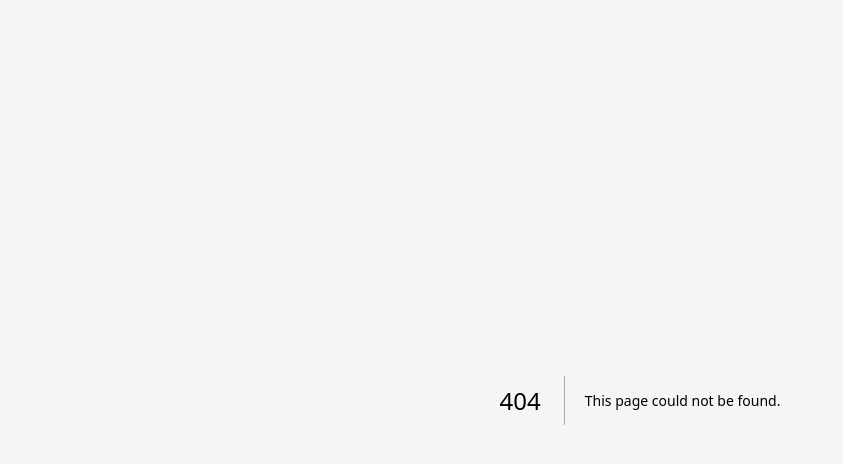
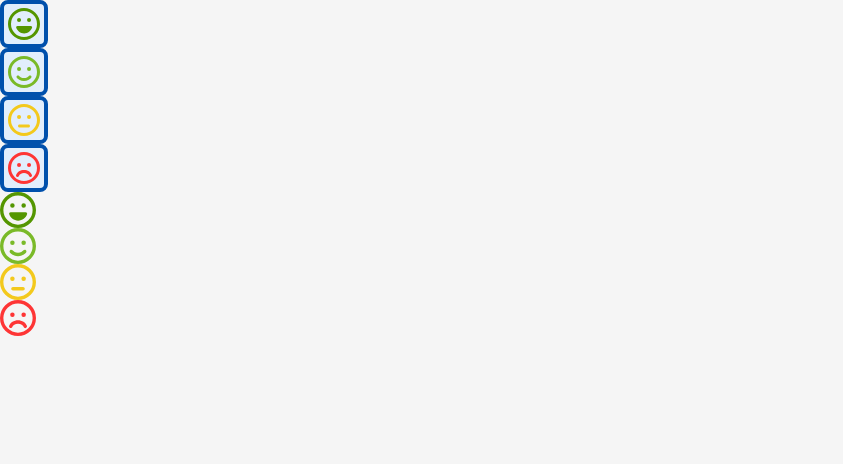
Before and after one commit to Hivqs79/Portal_do_Conselho, a Next.js app in the folder front/app/: page /testComponents in a window 1280 px wide. Before the commit this address had no page. Shown: the top 464 px of the page, without its empty margins (0-843 px from the left). Built offline with nearby package versions, Linux system fonts and the light colour scheme.

Commit message:
Componente de rankeamento criado

```diff
--- /dev/null
+++ b/front/app/app/testComponents/page.tsx
@@ -0,0 +1,19 @@
+import Rank from "@/components/rank/Rank";
+import Table from "@/components/table/Table";
+
+export default function TestingComponents() {
+  return (
+    <>
+      <Table />
+      <Rank type="otimo" outline={true} />
+      <Rank type="bom" outline={true} />
+      <Rank type="mediano" outline={true} />
+      <Rank type="critico" outline={true} />
+
+      <Rank type="otimo" outline={false} />
+      <Rank type="bom" outline={false} />
+      <Rank type="mediano" outline={false} />
+      <Rank type="critico" outline={false} />
+    </>
+  );
+}
--- /dev/null
+++ b/front/app/components/rank/Rank.tsx
@@ -0,0 +1,66 @@
+import { BrandColors } from "@/theme/BrandColors";
+import {
+  FaRegFaceFrown,
+  FaRegFaceLaugh,
+  FaRegFaceMeh,
+  FaRegFaceSmile,
+} from "react-icons/fa6";
+
+interface RankProps {
+  type: "otimo" | "bom" | "mediano" | "critico";
+  outline: boolean;
+}
+
+export default function Rank({ type, outline }: RankProps) {
+  const primaryColor = BrandColors.primary_color;
+  const terciaryColor = BrandColors.terciary_color;
+
+  const className = `text-4xl ${
+    outline ? "border-4 p-1 text-5xl rounded-normal" : ""
+  }`;
+
+  const rank = {
+    otimo: (
+      <FaRegFaceLaugh
+        className={`${className} text-[#549600]`}
+        style={
+          outline
+            ? { backgroundColor: terciaryColor, borderColor: primaryColor }
+            : {}
+        }
+      />
+    ),
+    bom: (
+      <FaRegFaceSmile
+        className={`${className} text-[#7ABA28]`}
+        style={
+          outline
+            ? { backgroundColor: terciaryColor, borderColor: primaryColor }
+            : {}
+        }
+      />
+    ),
+    mediano: (
+      <FaRegFaceMeh
+        className={`${className} text-[#F3C91C]`}
+        style={
+          outline
+            ? { backgroundColor: terciaryColor, borderColor: primaryColor }
+            : {}
+        }
+      />
+    ),
+    critico: (
+      <FaRegFaceFrown
+        className={`${className} text-[#FE3535]`}
+        style={
+          outline
+            ? { backgroundColor: terciaryColor, borderColor: primaryColor }
+            : {}
+        }
+      />
+    ),
+  };
+
+  return <div>{rank[type]}</div>;
+}
--- /dev/null
+++ b/front/app/components/table/Table.tsx
@@ -0,0 +1,24 @@
+import { Button } from "@mui/material";
+import TableRow from "./TableRow";
+import { FaRegFaceFrown, FaRegFaceLaugh, FaRegFaceMeh, FaRegFaceSmile } from "react-icons/fa6";
+
+export default function Table() {
+  const rank = {
+    otimo: <FaRegFaceLaugh className="text-2xl"/>,
+    bom: <FaRegFaceSmile className="text-2xl"/>,
+    mediano: <FaRegFaceMeh className="text-2xl"/>,
+    critico: <FaRegFaceFrown className="text-2xl"/>,
+  };
+
+  return (
+    <>
+      <div>
+        {/* <Button variant="contained" color="primary" sx={{ width: 200 }}>
+          Testando MUI
+        </Button> */}
+        {/* <TableRow variant="primary" user="Aluno 1" rank={rank.critico} /> */}
+
+      </div>
+    </>
+  );
+}
--- /dev/null
+++ b/front/app/components/table/TableRow.tsx
@@ -0,0 +1,23 @@
+interface TableProps {
+  variant: "primary" | "secondary";
+  user: string;
+  rank?: React.ReactNode;
+  frequencia?: number;
+}
+
+export default function TableRow({
+  variant,
+  user,
+  rank,
+  frequencia,
+}: TableProps) {
+  return (
+    <>
+      <div>
+        <p>{user}</p>
+        <p>{frequencia}</p>
+        {rank}
+      </div>
+    </>
+  );
+}
--- a/front/app/package.json
+++ b/front/app/package.json
@@ -16,7 +16,8 @@
     "@mui/material": "^6.4.4",
     "next": "15.1.7",
     "react": "^19.0.0",
-    "react-dom": "^19.0.0"
+    "react-dom": "^19.0.0",
+    "react-icons": "^5.5.0"
   },
   "devDependencies": {
     "@eslint/eslintrc": "^3",
--- a/front/app/tailwind.config.ts
+++ b/front/app/tailwind.config.ts
@@ -1,7 +1,7 @@
 import type { Config } from "tailwindcss";
 
 export default {
-  darkMode: 'class',
+  darkMode: "class",
   content: [
     "./pages/**/*.{js,ts,jsx,tsx,mdx}",
     "./components/**/*.{js,ts,jsx,tsx,mdx}",
@@ -19,6 +19,13 @@ export default {
         purplePrimary: "#5E0BCC",
         orangePrimary: "#8D3A0B",
       },
+      borderRadius: {
+        square: "0px",
+        small: "4px",
+        normal: "8px",
+        big: "16px",
+        specific: "full",
+      },
     },
   },
   plugins: [],
--- a/front/app/theme/ThemeSettings.ts
+++ b/front/app/theme/ThemeSettings.ts
@@ -1,16 +1,21 @@
-import { lighten, darken, createTheme, getContrastRatio } from "@mui/material/styles";
-import {BrandColors} from "./BrandColors";
+import {
+  lighten,
+  darken,
+  createTheme,
+  getContrastRatio,
+} from "@mui/material/styles";
+import { BrandColors } from "./BrandColors";
 import "@fontsource/lora";
 import "@fontsource/poppins";
 import "@fontsource/poppins/300.css";
 
-declare module '@mui/material/Button' {
+declare module "@mui/material/Button" {
   interface ButtonPropsColorOverrides {
     terciary: true;
   }
 }
 
-declare module '@mui/material/Typography' {
+declare module "@mui/material/Typography" {
   interface TypographyPropsVariantOverrides {
     h1_title: true;
     h2_title: true;
@@ -43,28 +48,30 @@ const whiteColor = "#f5f5f5";
 const blackColor = "#333333";
 
 export default class ThemeSettings {
-
   public static getThemeMode(): "dark" | "light" {
-    const isDarkMode = document.documentElement.classList.contains('dark');
-    return isDarkMode ? 'dark' : 'light';
-  };
+    const isDarkMode = document.documentElement.classList.contains("dark");
+    return isDarkMode ? "dark" : "light";
+  }
 
   public static changeThemeMode() {
-    document.documentElement.classList.toggle('dark');
-  };
+    document.documentElement.classList.toggle("dark");
+  }
 
   public static getContrastThemeColor() {
     let mode = this.getThemeMode();
-    return (mode == 'dark' ? whiteColor : blackColor);
+    return mode == "dark" ? whiteColor : blackColor;
   }
 
   public static getBackgroundThemeColor() {
     let mode = this.getThemeMode();
-    return (mode == 'dark' ? blackColor : whiteColor);
+    return mode == "dark" ? blackColor : whiteColor;
   }
 
   public static getBetterContrast(color: string) {
-    return getContrastRatio(color, whiteColor) > getContrastRatio(color, blackColor) ? whiteColor : blackColor;
+    return getContrastRatio(color, whiteColor) >
+      getContrastRatio(color, blackColor)
+      ? whiteColor
+      : blackColor;
   }
 
   public static createThemePallete() {
@@ -74,8 +81,7 @@ export default class ThemeSettings {
     const secondary_color = BrandColors.secondary_color;
     const terciary_color = BrandColors.terciary_color;
 
-    return createTheme (themeBase,
-      {
+    return createTheme(themeBase, {
       palette: {
         primary: {
           main: primary_color,
@@ -90,7 +96,7 @@ export default class ThemeSettings {
           contrastText: this.getBetterContrast(secondary_color),
         },
         terciary: themeBase.palette.augmentColor({
-          name: 'terciary',
+          name: "terciary",
           color: {
             main: terciary_color,
             light: lighten(terciary_color, 0.2),
@@ -102,150 +108,150 @@ export default class ThemeSettings {
       typography: {
         h1_title: {
           fontSize: "3.5rem",
-          fontFamily: 'Lora',
-          color: this.getContrastThemeColor()
+          fontFamily: "Lora",
+          color: this.getContrastThemeColor(),
         },
         h2_title: {
           fontSize: "3rem",
-          fontFamily: 'Lora',
-          color: this.getContrastThemeColor()
+          fontFamily: "Lora",
+          color: this.getContrastThemeColor(),
         },
         h3_title: {
           fontSize: "2.5rem",
-          fontFamily: 'Lora',
-          color: this.getContrastThemeColor()
+          fontFamily: "Lora",
+          color: this.getContrastThemeColor(),
         },
         h4_title: {
           fontSize: "2.25rem",
-          fontFamily: 'Lora',
-          color: this.getContrastThemeColor()
+          fontFamily: "Lora",
+          color: this.getContrastThemeColor(),
         },
         h5_title: {
           fontSize: "1.875rem",
-          fontFamily: 'Lora',
-          color: this.getContrastThemeColor()
+          fontFamily: "Lora",
+          color: this.getContrastThemeColor(),
         },
         h6_title: {
           fontSize: "1.5rem",
-          fontFamily: 'Lora',
-          color: this.getContrastThemeColor()
+          fontFamily: "Lora",
+          color: this.getContrastThemeColor(),
         },
         xl_text_light: {
           fontSize: "1.25rem",
           fontWeight: 300,
-          fontFamily: 'Poppins',
-          color: this.getContrastThemeColor()
+          fontFamily: "Poppins",
+          color: this.getContrastThemeColor(),
         },
         xl_text_regular: {
           fontSize: "1.25rem",
           fontWeight: 400,
-          fontFamily: 'Poppins',
-          color: this.getContrastThemeColor()
+          fontFamily: "Poppins",
+          color: this.getContrastThemeColor(),
         },
         xl_text_bold: {
           fontSize: "1.25rem",
           fontWeight: 700,
-          fontFamily: 'Poppins',
-          color: this.getContrastThemeColor()
+          fontFamily: "Poppins",
+          color: this.getContrastThemeColor(),
         },
         lg_text_light: {
           fontSize: "1.125rem",
           fontWeight: 300,
-          fontFamily: 'Poppins',
-          color: this.getContrastThemeColor()
+          fontFamily: "Poppins",
+          color: this.getContrastThemeColor(),
         },
         lg_text_regular: {
           fontSize: "1.125rem",
           fontWeight: 400,
-          fontFamily: 'Poppins',
-          color: this.getContrastThemeColor()
+          fontFamily: "Poppins",
+          color: this.getContrastThemeColor(),
         },
         lg_text_bold: {
           fontSize: "1.125rem",
           fontWeight: 700,
-          fontFamily: 'Poppins',
-          color: this.getContrastThemeColor()
+          fontFamily: "Poppins",
+          color: this.getContrastThemeColor(),
         },
         md_text_light: {
           fontSize: "1rem",
           fontWeight: 300,
-          fontFamily: 'Poppins',
-          color: this.getContrastThemeColor()
+          fontFamily: "Poppins",
+          color: this.getContrastThemeColor(),
         },
         md_text_regular: {
           fontSize: "1rem",
           fontWeight: 400,
-          fontFamily: 'Poppins',
-          color: this.getContrastThemeColor()
+          fontFamily: "Poppins",
+          color: this.getContrastThemeColor(),
         },
         md_text_bold: {
           fontSize: "1rem",
           fontWeight: 700,
-          fontFamily: 'Poppins',
-          color: this.getContrastThemeColor()
+          fontFamily: "Poppins",
+          color: this.getContrastThemeColor(),
         },
         sm_text_light: {
           fontSize: "0.875rem",
           fontWeight: 300,
-          fontFamily: 'Poppins',
-          color: this.getContrastThemeColor()
+          fontFamily: "Poppins",
+          color: this.getContrastThemeColor(),
         },
         sm_text_regular: {
           fontSize: "0.875rem",
           fontWeight: 400,
-          fontFamily: 'Poppins',
-          color: this.getContrastThemeColor()
+          fontFamily: "Poppins",
+          color: this.getContrastThemeColor(),
         },
         sm_text_bold: {
           fontSize: "0.875rem",
           fontWeight: 700,
-          fontFamily: 'Poppins',
-          color: this.getContrastThemeColor()
+          fontFamily: "Poppins",
+          color: this.getContrastThemeColor(),
         },
         xs_text_light: {
           fontSize: "0.75rem",
           fontWeight: 300,
-          fontFamily: 'Poppins',
-          color: this.getContrastThemeColor()
+          fontFamily: "Poppins",
+          color: this.getContrastThemeColor(),
         },
         xs_text_regular: {
           fontSize: "0.75rem",
           fontWeight: 400,
-          fontFamily: 'Poppins',
-          color: this.getContrastThemeColor()
+          fontFamily: "Poppins",
+          color: this.getContrastThemeColor(),
         },
         xs_text_bold: {
           fontSize: "0.75rem",
           fontWeight: 700,
-          fontFamily: 'Poppins',
-          color: this.getContrastThemeColor()
+          fontFamily: "Poppins",
+          color: this.getContrastThemeColor(),
         },
         tn_text_light: {
           fontSize: "0.625rem",
           fontWeight: 300,
-          fontFamily: 'Poppins',
-          color: this.getContrastThemeColor()
+          fontFamily: "Poppins",
+          color: this.getContrastThemeColor(),
         },
         tn_text_regular: {
           fontSize: "0.625rem",
           fontWeight: 400,
-          fontFamily: 'Poppins',
-          color: this.getContrastThemeColor()
+          fontFamily: "Poppins",
+          color: this.getContrastThemeColor(),
         },
         tn_text_bold: {
           fontSize: "0.625rem",
           fontWeight: 700,
-          fontFamily: 'Poppins',
-          color: this.getContrastThemeColor()
-        }
+          fontFamily: "Poppins",
+          color: this.getContrastThemeColor(),
+        },
       },
       components: {
         MuiInputLabel: {
           styleOverrides: {
             root: {
               color: this.getContrastThemeColor(),
-              '&.Mui-focused': {
-                color: (mode == "light" ? primary_color : terciary_color),
+              "&.Mui-focused": {
+                color: mode == "light" ? primary_color : terciary_color,
               },
             },
           },
@@ -253,20 +259,23 @@ export default class ThemeSettings {
         MuiOutlinedInput: {
           styleOverrides: {
             root: {
-              '&:hover:not(.Mui-focused) .MuiOutlinedInput-notchedOutline': {
-                borderColor: (mode == "light" ? primary_color : terciary_color),
+              "&:hover:not(.Mui-focused) .MuiOutlinedInput-notchedOutline": {
+                borderColor: mode == "light" ? primary_color : terciary_color,
                 borderWidth: "2px",
                 color: this.getContrastThemeColor(),
               },
-              '&.Mui-focused .MuiOutlinedInput-notchedOutline': {
-                borderColor: (mode == "light" ? primary_color : terciary_color),
+              "&.Mui-focused .MuiOutlinedInput-notchedOutline": {
+                borderColor: mode == "light" ? primary_color : terciary_color,
                 borderWidth: "2px",
-                boxShadow: '2px 2px 4px 1px' + (mode == "light" ? primary_color : terciary_color) + '77',
+                boxShadow:
+                  "2px 2px 4px 1px" +
+                  (mode == "light" ? primary_color : terciary_color) +
+                  "77",
               },
               color: this.getContrastThemeColor(),
             },
             notchedOutline: {
-              borderColor: (mode == "light" ? primary_color : terciary_color),
+              borderColor: mode == "light" ? primary_color : terciary_color,
               borderWidth: "2px",
             },
           },
@@ -274,6 +283,4 @@ export default class ThemeSettings {
       },
     });
   }
-
-
 }
```
Also changed, not shown: 1 other file (tests, documents, lock files or other folders).
